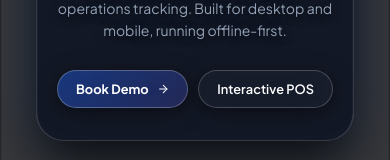
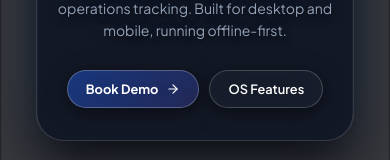
Before and after one commit to horizone-dev/Laundry-Box-web, a React (Vite) app: page / in a window 390 px wide. Shown: the part 496-656 px from the top of the page. Built offline with nearby package versions, Linux system fonts and the light colour scheme.

Commit message:
Hide Product Demo (#sandbox) section on mobile screens for streamlined mobile UX

```diff
--- a/src/App.jsx
+++ b/src/App.jsx
@@ -435,7 +435,6 @@ export default function App() {
                 <div className="mobile-menu-content">
                   <a href="#features" onClick={() => setMobileMenuOpen(false)}>{t.nav_features}</a>
                   <a href="#pipeline" onClick={() => setMobileMenuOpen(false)}>{t.nav_pipeline}</a>
-                  <a href="#sandbox" onClick={() => setMobileMenuOpen(false)}>{t.nav_sandbox}</a>
                   <a href="#roi" onClick={() => setMobileMenuOpen(false)}>{t.nav_roi}</a>
                   <a href="#pricing" onClick={() => setMobileMenuOpen(false)}>{t.nav_pricing}</a>
 
@@ -514,8 +513,8 @@ export default function App() {
                         <a href="#contact" className="btn-primary-pill">
                           {t.nav_contact} <ArrowRight size={14} />
                         </a>
-                        <a href="#sandbox" className="btn-glass-pill">
-                          {t.nav_sandbox}
+                        <a href="#features" className="btn-glass-pill">
+                          {t.nav_features}
                         </a>
                       </div>
                     </div>
--- a/src/index.css
+++ b/src/index.css
@@ -1816,6 +1816,9 @@ footer {
 
 /* Mobile hero section specific overrides (< 768px) */
 @media (max-width: 768px) {
+    #sandbox {
+        display: none !important;
+    }
     .mobile-hero-glass-card {
         background: rgba(10, 16, 32, 0.78) !important;
         backdrop-filter: blur(28px) !important;
```
Also changed, not shown: 4 other files (tests, documents, lock files or other folders).
